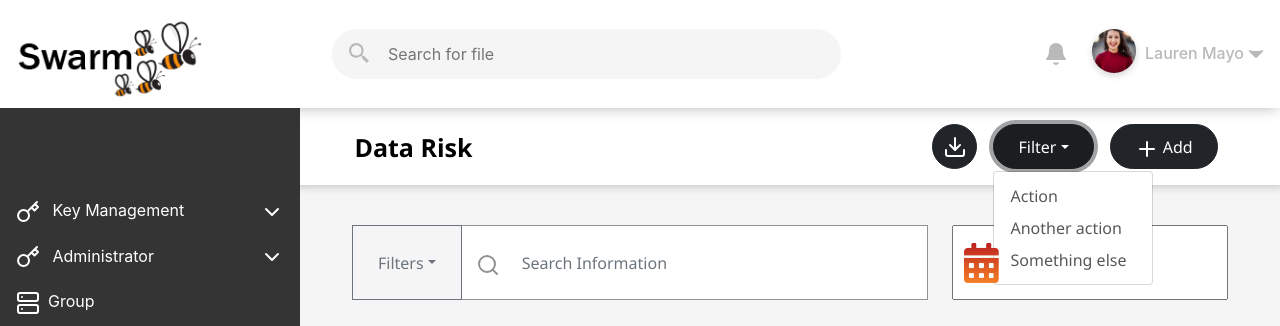
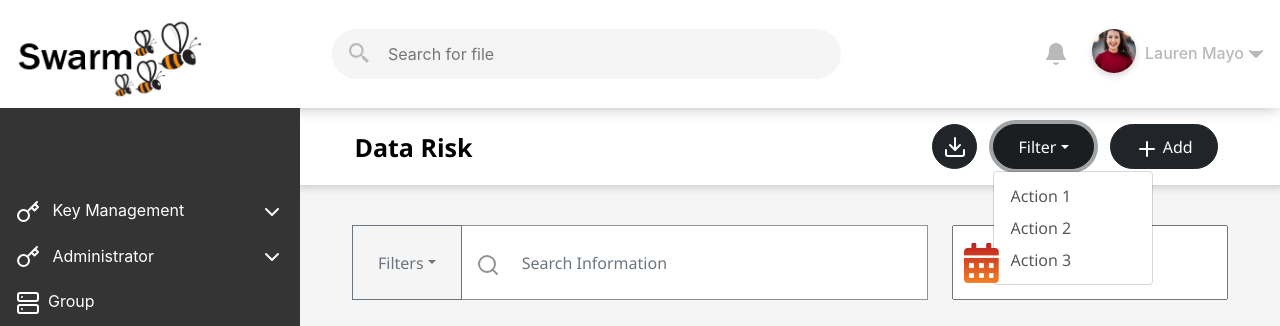
Before and after one commit to hyrrokkincto/kmsreact, a React (Create React App) app: page /kms/admin/data-risk in a window 1280 px wide. Both pictures are taken after a click on the button "Filter". Shown: the top 326 px of the page. Built offline with nearby package versions, Linux system fonts and the light colour scheme.

Commit message:
Update index.tsx

```diff
--- a/src/pages/DataRisk/index.tsx
+++ b/src/pages/DataRisk/index.tsx
@@ -33,9 +33,9 @@ const DataRisk = () =>{
                         </Dropdown.Toggle>
 
                         <Dropdown.Menu>
-                            <Dropdown.Item href="#/action-1">Action</Dropdown.Item>
-                            <Dropdown.Item href="#/action-2">Another action</Dropdown.Item>
-                            <Dropdown.Item href="#/action-3">Something else</Dropdown.Item>
+                            <Dropdown.Item href="#/action-1">Action 1</Dropdown.Item>
+                            <Dropdown.Item href="#/action-2">Action 2</Dropdown.Item>
+                            <Dropdown.Item href="#/action-3">Action 3</Dropdown.Item>
                         </Dropdown.Menu>
                         </Dropdown>
                         <Button href="#" variant="dark" className='border-radius-25 px-4 mx-2 h-45 line-height-32 text-white'><Feather.Plus /> Add</Button>
```
